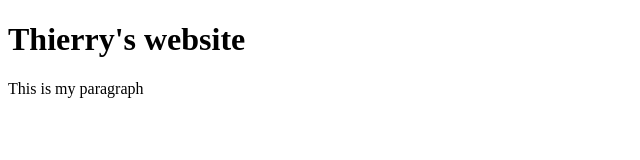
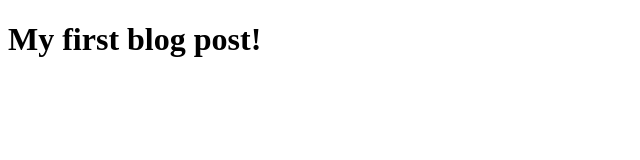
Before and after one commit to ThierryVlem/Html-and-Css-learning, a plain HTML site: page Html5/index.html in a window 1280 px wide. Shown: the whole page, without its empty margins (0-640 px from the left). Drawn offline with Linux system fonts and the light colour scheme.

Commit message:
new course new site

```diff
--- a/Html5/index.html
+++ b/Html5/index.html
@@ -1,12 +1,16 @@
 <!DOCTYPE html>
+
 <html>
+
     <head>
-        <meta charset="UTF-8">
-        <meta name="description" content="This is an awesome website">
-        <title>Thierry zijn website</title>
+        <title>My first blog post</title>
+
+
+
     </head>
     <body>
-        <h1>Thierry's website</h1>
-        <p>This is my paragraph</p>
+        <h1>My first blog post!</h1>
+
     </body>
+
 </html>
```
